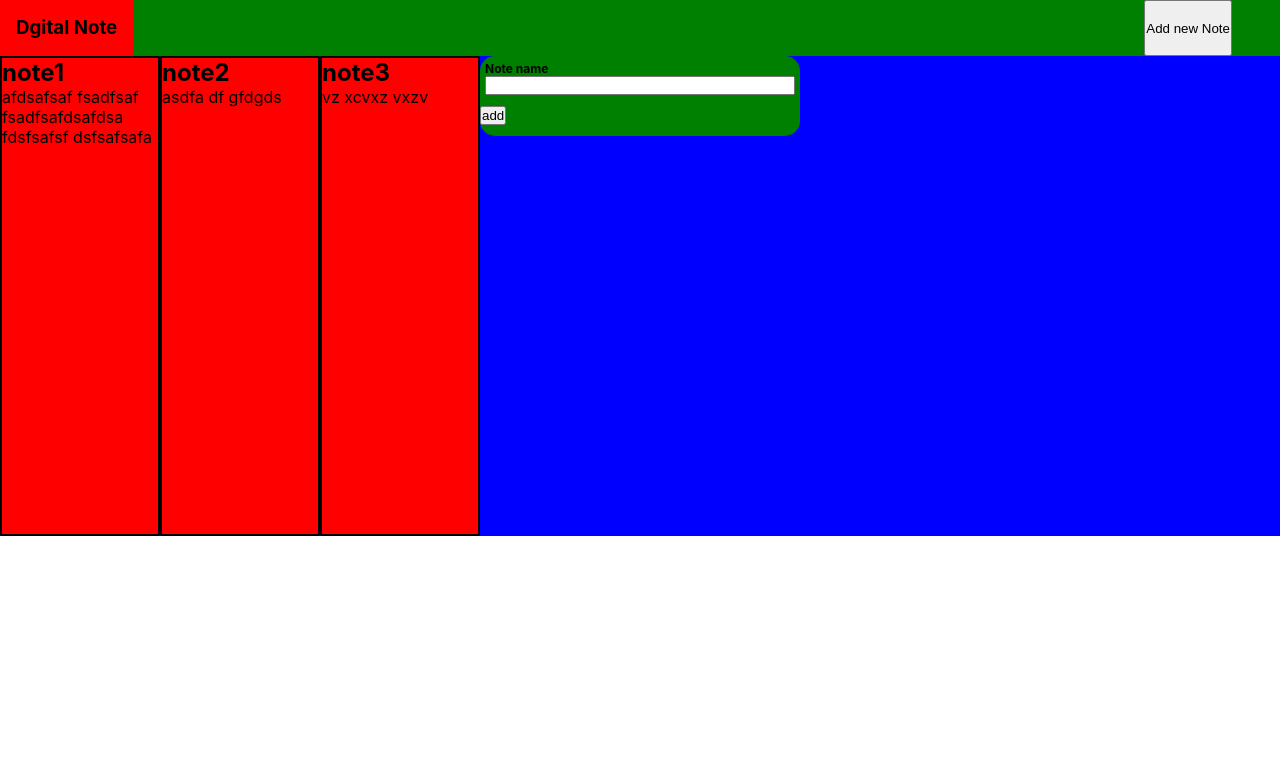
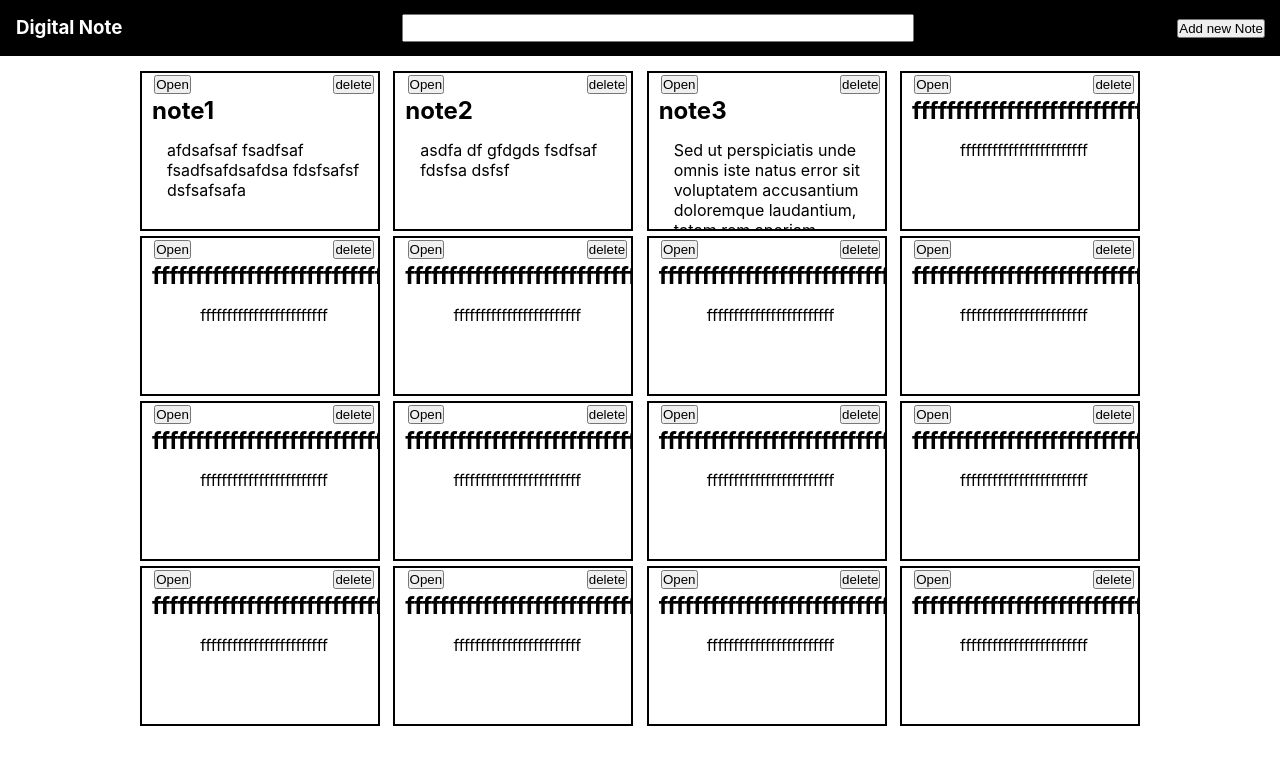
Before and after one commit to harsh007-cmyk/Note, a React (Create React App) app: page /Folders in a window 1280 px wide. Shown: the top 764 px of the page. Built offline with nearby package versions, Linux system fonts and the light colour scheme.

Commit message:
secondCommit

```diff
--- a/package.json
+++ b/package.json
@@ -8,6 +8,7 @@
     "@testing-library/user-event": "^13.5.0",
     "react": "^18.2.0",
     "react-dom": "^18.2.0",
+    "react-router-dom": "^6.6.1",
     "react-scripts": "5.0.1",
     "web-vitals": "^2.1.4"
   },
--- a/src/App.js
+++ b/src/App.js
@@ -4,13 +4,20 @@ import Login from './Pages.jsx/Login';
 import Folders from './Components.jsx/Folders';
 import Register from './Pages.jsx/Register';
 import FolderContextProvider from './Contexts/FolderContext';
+import { createBrowserRouter,
+          Route,Routes} from 'react-router-dom';
+import TextBox from './Components.jsx/TextBox';
 function App() {
   return (
     <FolderContextProvider>
 
-     <Folders/>
-      {/* <Login/>
-      <Register/> */}
+    <Routes>
+      <Route path='/' element={<Login/>}/>
+      <Route path='/SignUp' element={<Register/>}/>
+      <Route path='/Folders' element={<Folders/>}/>
+      <Route path='/Folders/:id' element={<TextBox/>}/>
+    </Routes>
+
 
     </FolderContextProvider>
   );
--- a/src/Components.jsx/Folder.jsx
+++ b/src/Components.jsx/Folder.jsx
@@ -1,8 +1,30 @@
 import React,{useContext} from 'react'
+import {useNavigate} from 'react-router-dom';
+function Folder({noteFolder,setNotefolder,id,noteHeading,content}) {
+ const navigate=useNavigate();
+  const deleteFolder=(e)=>{
+    e.stopPropagation();
+    console.log(id,"id");
+    console.log(noteFolder);
+    setNotefolder((el)=>{
+      var deletedArr=noteFolder.filter(elm=>{
+          return elm.id!=id;
+      })
+      return deletedArr
+    })
+  }
+  const navigateToTextBox=()=>{
 
-function Folder({noteHeading,content}) {
+    navigate(`/Folders/${id}`);
+  }
+
   return (
-    <div className='note-folder'>
+    <div className='note-folder' >
+      <div className="folder-close">
+        <button onClick={navigateToTextBox}>Open</button>
+      <button onClick={deleteFolder}>delete</button>
+      </div>
+
         <h2>{noteHeading}</h2>
         <div className='folder-container'>
                 {content}
--- a/src/Components.jsx/Folders.jsx
+++ b/src/Components.jsx/Folders.jsx
@@ -2,19 +2,31 @@ import React,{useContext, useState} from 'react'
 import { FolderContext } from '../Contexts/FolderContext';
 import Folder from './Folder'
 import Modal from './Modal';
+import { useNavigate } from 'react-router-dom';
+function Folders() {
+    const navigator=useNavigate();
+console.log('rendering');
+const[isOpen,setIsOpen]=useState(false);
 
-function Folders() {
-const[isOpen,setIsOpen]=useState(true);
+
+    const navigateTopage=()=>{
+        navigator('/Folders/add')
+    }
     const openModal=()=>{
+
         setIsOpen(true);
     }
     const {noteFolder,setNotefolder}=useContext(FolderContext);
     console.log(noteFolder);
-    const folderArr=Object.keys(noteFolder).map(e=>{
-        console.log(noteFolder[e].heading);
+
+    const folderArr=noteFolder.map(e=>{
+
         return(
-           <Folder noteHeading={noteFolder[e].heading} content={noteFolder[e].content}/>
-
+           <Folder noteFolder={noteFolder}
+            setNotefolder={setNotefolder}
+            id={e.id}
+            noteHeading={e.heading}
+            content={e.content} index={e}/>
 
         )
     })
@@ -23,12 +35,17 @@ const[isOpen,setIsOpen]=useState(true);
 
     <div className='Folders'>
         <div className="reg-header-div">
-        <h3>Dgital Note</h3>
-        <button onClick={openModal}>Add new Note </button>
+
+        <h3>Digital Note</h3>
+        <input type="text" className='search-field'/>
+        <button onClick={navigateTopage}>Add new Note </button>
         </div>
         <div className="folder-container">
-        {folderArr}
-        {isOpen&&<Modal/>}
+            <div className="note-folders">
+            {folderArr}
+            </div>
+
+        {isOpen&&<Modal setIsOpen={setIsOpen}/>}
         </div>
 
     </div>
--- a/src/Components.jsx/Modal.jsx
+++ b/src/Components.jsx/Modal.jsx
@@ -1,27 +1,73 @@
 import React,{useContext} from 'react'
 import { FolderContext } from '../Contexts/FolderContext';
-function Modal() {
-    const{noteHeading,setNoteHeading,setHeadingAdded,headingAdded}=useContext(FolderContext);
-    console.log(useContext(FolderContext));
+function Modal({setIsOpen}) {
+    const{noteHeading,setNoteHeading,
+          setHeadingAdded,
+          headingAdded,
+          noteContent,
+          noteFolder,setNotefolder,
+          setNoteContent}=useContext(FolderContext);
+
+
+    const createContent=(e)=>{
+      setNoteContent(e.target.value);
+    }
 
     const createNoteHeading=(e)=>{
          setNoteHeading(e.target.value);
     }
 
+    const close=()=>{
+      console.log("fasdf");
+      setIsOpen(false);
+    }
+    const abc=[1,3,4,5];
 
-    const addHeading=()=>{
-        if(noteHeading)
-        setHeadingAdded(true);
+    const addNote=()=>{
+      console.log("add Note");
+      abc.unshift(8);
+      console.log(abc,'abc');
+     const folderId=Math.floor(Math.random()*10000);
+     var headingArr=noteFolder.map(e=>e.heading);
+     var idx=headingArr.indexOf(noteHeading);
+     if(idx!=-1){
+      alert(`${noteHeading} already exist`);
+      return;
+     }
+     if(!noteContent||!noteHeading){
+      return ;
+     }
+
+     setNotefolder((prev)=>{
+        const obj={id:folderId,heading:noteHeading,content:noteContent};
+        // noteFolder.unshift(obj);
+        console.log(obj);
+        console.log(noteFolder,'note');
+        setNoteContent("");
+         setNoteHeading("");
+         return [obj,...prev];
+      }
+
+      )
+
+
+      setIsOpen(false);
     }
+
+    const arr=['f']
+    arr.unshift('5');
+    console.log(arr);
   return (
     <div className='modal'>
+      <button onClick={close}>x</button>
       {!headingAdded? ( <label>
-        Note name
+        Note heading
         <input value={noteHeading} className='folder-name-input' onChange={createNoteHeading} />
         </label>):(<h3>{noteHeading}</h3>)
         }
 
-        {!headingAdded&&<button className='add-btn' onClick={addHeading}>add</button>}
+        <textarea value={noteContent} onChange={createContent}></textarea>
+        {!headingAdded&&<button className='add-btn' onClick={addNote}>save</button>}
     </div>
   )
 }
--- a/src/Components.jsx/TextBox.jsx
+++ b/src/Components.jsx/TextBox.jsx
@@ -1,12 +1,135 @@
-import React from 'react'
+import React, { useContext,useState } from 'react'
+import { FolderContext } from '../Contexts/FolderContext';
+import { useParams } from 'react-router-dom';
+import {useNavigate} from 'react-router-dom';
 
 function TextBox() {
+  const {id}=useParams();
+  const  [edit,setEdit]=useState(false);
+  let selectedObj={};
+  const navigator=useNavigate();
+
+  let selectedNote="";
+  const{noteHeading,setNoteHeading,
+    setHeadingAdded,
+    headingAdded,
+    noteContent,
+    noteFolder,setNotefolder,
+    setNoteContent}=useContext(FolderContext);
+
+  for(var el of noteFolder){
+    if(el.id==id){
+      selectedObj=el;
+      selectedNote=el.heading;
+
+    }
+  }
+  if(id!=='add'&&!selectedNote){
+    return (<div>
+      error
+    </div>)
+  }
+
+  const createContent=(e)=>{
+    setNoteContent(e.target.value);
+  }
+
+
+  const navigateToFolders=()=>{
+    navigator('/Folders');
+  }
+  const createNoteHeading=(e)=>{
+       setNoteHeading(e.target.value);
+  }
+
+
+  const addNote=()=>{
+   const folderId=Math.floor(Math.random()*10000);
+   var headingArr=noteFolder.map(e=>e.heading);
+   var idx=headingArr.indexOf(noteHeading);
+   if(idx!=-1){
+    alert(`${noteHeading} already exist`);
+    return;
+   }
+   if(!noteContent||!noteHeading){
+    return ;
+   }
+
+   setNotefolder((prev)=>{
+      const obj={id:folderId,heading:noteHeading,content:noteContent};
+      // noteFolder.unshift(obj);
+      if(edit){
+
+      }
+      console.log(obj);
+      navigator(`/Folders/${folderId}`)
+      console.log(noteFolder,'note');
+      setNoteContent("");
+       setNoteHeading("");
+       return [obj,...prev];
+    }
+
+    )
+
+  }
+  const Edit=()=>{
+    setEdit(true);
+    console.log(edit);
+  }
+
+   const close=()=>{
+    navigator('/Folders')
+   }
+    console.log(noteFolder);
+
+
   return (
     <div >
-        <textarea name="" id="" cols="100%" rows="100%">
+       <div className="text-box-header">
+        <h2>Digital Note</h2>
+        <div className="edit-del">
+       {(id!='add')?(<> <button onClick={Edit}>Edit</button>
+                    <button>Delete</button>
+                    <button onClick={navigateToFolders}>Back</button>
+                    </>
+       ):(<>
+          <button onClick={close}>close</button>
 
-        </textarea>
 
+       </>)}
+
+        </div>
+
+      </div>
+      {
+
+        id=='add'||edit?(
+           <div className='add-new'>
+
+      {!headingAdded? ( <label>
+        Note heading
+        <input value={noteHeading} className='folder-name-input' onChange={createNoteHeading} />
+        </label>):(<h3>{noteHeading}</h3>)
+        }
+
+        <textarea value={noteContent} onChange={createContent}></textarea>
+        {!headingAdded&&<button className='add-btn' onClick={addNote}>save</button>}
+    </div>
+        ):
+
+
+
+     ( <div className="text-area-outer">
+
+      <div className="text-area">
+       <h1>{selectedObj.heading}</h1>
+       <div className="text-content">
+          {selectedObj.content}
+        </div>
+      </div>
+
+        </div>)
+}
     </div>
   )
 }
--- a/src/Contexts/FolderContext.jsx
+++ b/src/Contexts/FolderContext.jsx
@@ -5,8 +5,9 @@ export const FolderContext=createContext();
 
 function FolderContextProvider({children}){
     const [noteFolder,setNotefolder]=useState(
-        {
-            "1":{
+        [
+               {
+                id:1,
                 heading:"note1",content:`
                 afdsafsaf
                 fsadfsaf
@@ -15,18 +16,88 @@ function FolderContextProvider({children}){
                 dsfsafsafa`,
 
             },
-            "2":{
-                heading:"note2",content:"asdfa df gfdgds",
+                 {
+                    id:2,
+             heading:"note2",
+             content:"asdfa df gfdgds fsdfsaf fdsfsa dsfsf",
             },
-            "3":{
-                heading:"note3",content:"vz xcvxz vxzv",
+             {
+                id:3,
+             heading:"note3",content:`Sed ut perspiciatis unde omnis iste natus error sit voluptatem accusantium doloremque laudantium, totam rem aperiam, eaque ipsa quae ab illo inventore veritatis et quasi architecto beatae vitae dicta sunt explicabo. Nemo enim ipsam voluptatem quia voluptas sit aspernatur aut odit aut fugit, sed quia consequuntur magni dolores eos qui ratione voluptatem sequi nesciunt. Neque porro quisquam est, qui dolorem ipsum quia dolor sit amet, consectetur, adipisci velit, sed quia non numquam eius modi tempora incidunt ut labore et dolore magnam aliquam quaerat voluptatem. Ut enim ad minima veniam, quis nostrum exercitationem ullam corporis suscipit laboriosam, nisi ut aliquid ex ea commodi consequatur? Quis autem vel eum iure reprehenderit qui in ea voluptate velit esse quam nihil molestiae consequatur, vel illum qui dolorem eum fugiat quo voluptas nulla pariatur?`,
+            },
+            {
+                id:4,
+                heading:`fffffffffffffffffffffffffffffffffffffffffffffff `,
+                content:`ffffffffffffffffffffffff`
+            },
+            {
+                id:5,
+                heading:`fffffffffffffffffffffffffffffffffffffffffffffff `,
+                content:`ffffffffffffffffffffffff`
+            },
+            {
+                id:6,
+                heading:`fffffffffffffffffffffffffffffffffffffffffffffff `,
+                content:`ffffffffffffffffffffffff`
+            },
+            {
+                id:6,
+                heading:`fffffffffffffffffffffffffffffffffffffffffffffff `,
+                content:`ffffffffffffffffffffffff`
+            },
+            {
+                id:7,
+                heading:`fffffffffffffffffffffffffffffffffffffffffffffff `,
+                content:`ffffffffffffffffffffffff`
+            },
+            {
+                id:7,
+                heading:`fffffffffffffffffffffffffffffffffffffffffffffff `,
+                content:`ffffffffffffffffffffffff`
+            }
+            ,
+            {
+                id:8,
+                heading:`fffffffffffffffffffffffffffffffffffffffffffffff `,
+                content:`ffffffffffffffffffffffff`
+            },
+            {
+                id:9,
+                heading:`fffffffffffffffffffffffffffffffffffffffffffffff `,
+                content:`ffffffffffffffffffffffff`
+            },
+            {
+                id:10,
+                heading:`fffffffffffffffffffffffffffffffffffffffffffffff `,
+                content:`ffffffffffffffffffffffff`
+            },
+           {
+                id:11,
+                heading:`fffffffffffffffffffffffffffffffffffffffffffffff `,
+                content:`ffffffffffffffffffffffff`
+            },
+            {
+                id:12,
+                heading:`fffffffffffffffffffffffffffffffffffffffffffffff `,
+                content:`ffffffffffffffffffffffff`
+            },
+           {
+            id:13,
+                heading:`fffffffffffffffffffffffffffffffffffffffffffffff `,
+                content:`ffffffffffffffffffffffff`
+            }
+            ,
+            {
+                id:14,
+                heading:`fffffffffffffffffffffffffffffffffffffffffffffff `,
+                content:`ffffffffffffffffffffffff`
             }
 
-            }
+        ]
     )
-    const[noteHeading,setNoteHeading]=useState();
+    const[noteHeading,setNoteHeading]=useState("");
     const [headingAdded,setHeadingAdded]=useState(false);
-
+   const [noteContent,setNoteContent]=useState("");
     return (
         <FolderContext.Provider value={
             {
@@ -36,6 +107,8 @@ function FolderContextProvider({children}){
             setHeadingAdded,
             noteFolder,
             setNotefolder,
+            noteContent,
+            setNoteContent
             }}>
             {children}
         </FolderContext.Provider>
--- a/src/Styles/Style.css
+++ b/src/Styles/Style.css
@@ -3,6 +3,7 @@
    margin: 0;
    padding: 0;
 }
+
 
 .Auth-div{
     height: 100vh;
@@ -45,50 +46,107 @@
  }
 
 .Folders{
-    background-color:blue;
     margin: 0;
 
 }
 .reg-header-div{
-    background-color: green;
+    background-color: black;
+    color: white;
     height: 3.5rem;
     display: flex;
+    justify-content: space-between;
+    align-items: center;
+
 
 }
+
+.reg-header-div button{
+    margin-right: 15px;
+}
+
 .reg-header-div h3{
     padding: 1rem;
-    background-color: red;
     height: 100%;
 }
 
 .note-folder{
-    background-color: red;
-    width: 10rem;
-    height:30rem;
+    min-width: 10rem;
+    max-width: 15rem;
+    height:10rem;
     border: 2px solid black;
+    padding: 0 2px 0 10px;
+    overflow-x: hidden;
+    cursor: pointer;
 }
-.reg-header-div button{
-    margin-left:auto;
-    margin-right: 3rem;
+
+.add-new{
+
+    width: 100%;
+    display: flex;
+    flex-direction: column;
+    gap: 10px;
+    align-items: center;
+    border-radius: 15px;
+    padding: 5px;
 }
-.modal{
-    background-color: green;
-    height: 5rem;
-    width: 25%;
-    border-radius: 15px;
-}
-.modal label{
+.add-new label{
     font-size: 12px;
     font-weight: 700;
     display: flex;
     flex-direction: column;
     padding: 5px;
     height: 3rem;
+    width: 60%;
 }
 .folder-container{
+    width: 100%;
     display: flex;
-
+    justify-content: center;
+    padding: 15px;
+}
+.note-folders{
+    display: flex;
+    flex-wrap: wrap;
+    width: 80%;
+    justify-content: space-between;
+    gap: 5px;
 }
 .folder-name-input{
     display: flex;
+    width: 100%;
 }
+.add-new textarea{
+    min-height:60vh;
+    width: 60%;
+}
+.add-btn{
+    width: 20%;
+    background-color: orange;
+}
+.search-field{
+    height: 50%;
+    width: 40%;
+}
+.folder-close{
+    padding: 1%;
+    display: flex;
+    justify-content: space-between;
+}
+.text-box-header{
+    display: flex;
+    justify-content: space-between;
+    padding: 10px;
+    background-color:black;
+    color: white;
+}
+.edit-del{
+    display: flex;
+    padding: 2px;
+    justify-content: space-between;
+    gap: 15px;
+}
+
+.text-area{
+    text-align: justify;
+    padding: 15px;
+}
--- a/src/index.js
+++ b/src/index.js
@@ -3,11 +3,14 @@ import ReactDOM from 'react-dom/client';
 import './index.css';
 import App from './App';
 import reportWebVitals from './reportWebVitals';
-
+import { BrowserRouter } from "react-router-dom";
 const root = ReactDOM.createRoot(document.getElementById('root'));
 root.render(
   <React.StrictMode>
+    <BrowserRouter>
     <App />
+    </BrowserRouter>
+
   </React.StrictMode>
 );
 
```
Also changed, not shown: 1 other file (tests, documents, lock files or other folders).
